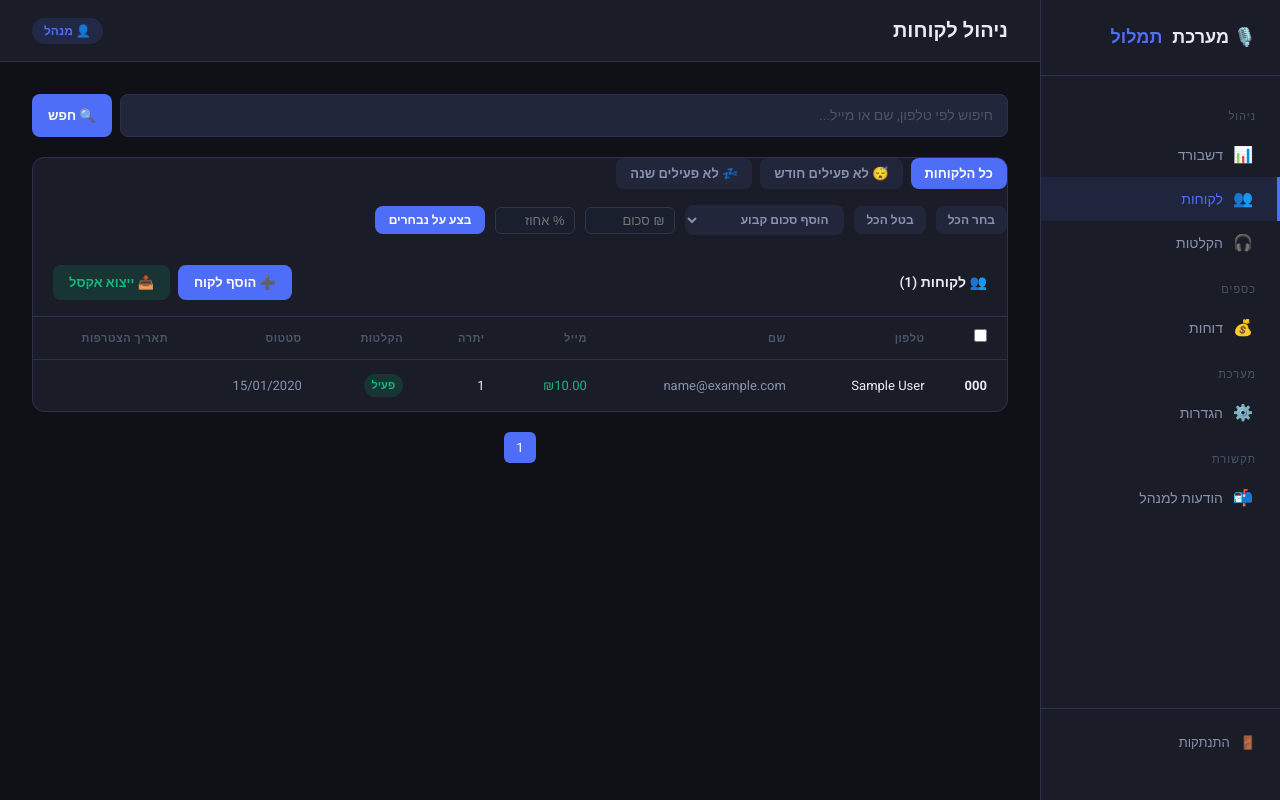
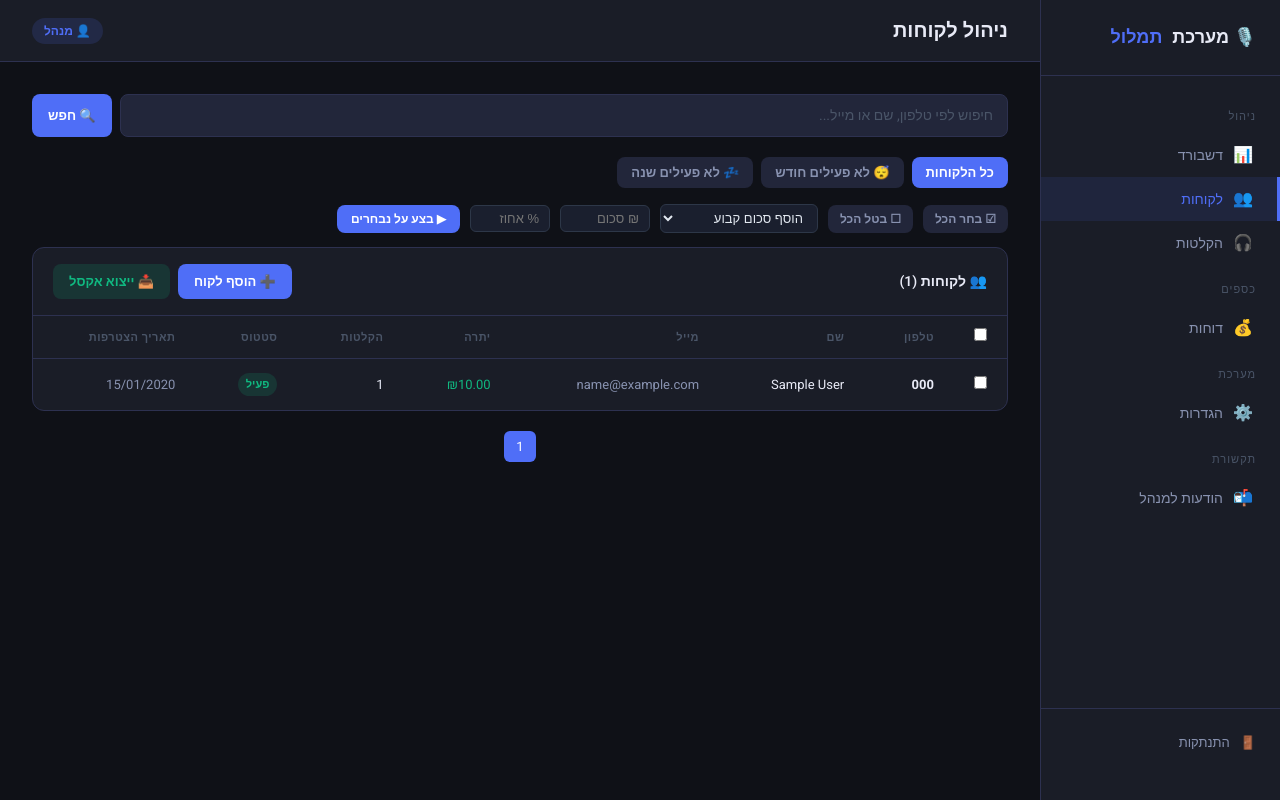
Before and after one commit to saryDavidovich/phone-transcription, a Flask app: page /admin/customers in a window 1280 px wide. Run offline with Flask 3, Linux system fonts and the light colour scheme; a user stored in the database is signed in; tables that the repository leaves empty hold one stand-in row (values such as "Sample post").

Commit message:
Enhance customer management UI and functionality
Updated customer management page with improved filtering and selection functionality.

```diff
--- a/templates/admin/customers.html
+++ b/templates/admin/customers.html
@@ -1,42 +1,39 @@
 {% extends 'admin/base.html' %}
-{% block title %}לקוחות</form>
-<script>
-function selectAll() { document.querySelectorAll('.row-check').forEach(c => c.checked = true); }
-function deselectAll() { document.querySelectorAll('.row-check').forEach(c => c.checked = false); }
-function toggleAll(cb) { document.querySelectorAll('.row-check').forEach(c => c.checked = cb.checked); }
-</script>
-{% endblock %}
+{% block title %}לקוחות{% endblock %}
 {% block page_title %}ניהול לקוחות{% endblock %}
 {% block content %}
+
 <div class="search-bar">
   <form method="GET" style="display:flex;gap:8px;width:100%">
     <input class="form-input" name="q" value="{{ search }}" placeholder="חיפוש לפי טלפון, שם או מייל...">
     <button class="btn btn-primary" type="submit">🔍 חפש</button>
   </form>
 </div>
-<div class="table-card">
-  <!-- סינון לפי פעילות -->
+
+<!-- סינון לפי פעילות -->
 <div style="display:flex;gap:8px;margin-bottom:16px;flex-wrap:wrap">
   <a href="/admin/customers" class="btn {% if not active_filter %}btn-primary{% else %}btn-ghost{% endif %}" style="font-size:13px;padding:6px 14px">כל הלקוחות</a>
-  <a href="/admin/customers/filter?filter=inactive_month" class="btn {% if active_filter=='inactive_month' %}btn-primary{% else %}btn-ghost{% endif %}" style="font-size:13px;padding:6px 14px">😴 לא פעילים חודש</a>
-  <a href="/admin/customers/filter?filter=inactive_year" class="btn {% if active_filter=='inactive_year' %}btn-primary{% else %}btn-ghost{% endif %}" style="font-size:13px;padding:6px 14px">💤 לא פעילים שנה</a>
+  <a href="/admin/customers-filter?filter=inactive_month" class="btn {% if active_filter=='inactive_month' %}btn-primary{% else %}btn-ghost{% endif %}" style="font-size:13px;padding:6px 14px">😴 לא פעילים חודש</a>
+  <a href="/admin/customers-filter?filter=inactive_year" class="btn {% if active_filter=='inactive_year' %}btn-primary{% else %}btn-ghost{% endif %}" style="font-size:13px;padding:6px 14px">💤 לא פעילים שנה</a>
 </div>
 
-<!-- פעולות מרובות -->
+<!-- טופס פעולות מרובות -->
 <form method="POST" action="/admin/customers/bulk-action" id="bulkForm">
+
 <div style="display:flex;gap:10px;margin-bottom:14px;align-items:center;flex-wrap:wrap">
-  <button type="button" onclick="selectAll()" class="btn btn-ghost" style="font-size:12px;padding:5px 12px">בחר הכל</button>
-  <button type="button" onclick="deselectAll()" class="btn btn-ghost" style="font-size:12px;padding:5px 12px">בטל הכל</button>
-  <select name="action" class="btn btn-ghost" style="font-size:12px;padding:5px 12px;cursor:pointer">
+  <button type="button" onclick="selectAll()" class="btn btn-ghost" style="font-size:12px;padding:5px 12px">☑ בחר הכל</button>
+  <button type="button" onclick="deselectAll()" class="btn btn-ghost" style="font-size:12px;padding:5px 12px">☐ בטל הכל</button>
+  <select name="action" style="padding:5px 10px;border-radius:6px;border:1px solid #2d3748;background:#1a1f2e;color:#e2e8f0;font-size:13px">
     <option value="add_amount">הוסף סכום קבוע</option>
     <option value="add_percent">הוסף אחוזים מהיתרה</option>
   </select>
   <input type="number" name="amount" placeholder="₪ סכום" step="0.01" min="0" style="width:90px;padding:5px 10px;border-radius:6px;border:1px solid #2d3748;background:#1a1f2e;color:#e2e8f0;font-size:13px">
   <input type="number" name="percent" placeholder="% אחוז" step="0.1" min="0" style="width:80px;padding:5px 10px;border-radius:6px;border:1px solid #2d3748;background:#1a1f2e;color:#e2e8f0;font-size:13px">
-  <button type="submit" class="btn btn-primary" style="font-size:12px;padding:5px 14px">בצע על נבחרים</button>
+  <button type="submit" class="btn btn-primary" style="font-size:12px;padding:5px 14px">▶ בצע על נבחרים</button>
 </div>
 
-<div class="table-header">
+<div class="table-card">
+  <div class="table-header">
     <span class="table-title">👥 לקוחות ({{ customers.total }})</span>
     <div style="display:flex;gap:8px">
       <a href="/admin/customers/add" class="btn btn-primary">➕ הוסף לקוח</a>
@@ -44,29 +41,65 @@ function toggleAll(cb) { document.querySelectorAll('.row-check').forEach(c => c.
     </div>
   </div>
   <table>
-    <thead><tr>
-      <th style="width:30px"><input type="checkbox" onchange="toggleAll(this)"></th><th>טלפון</th><th>שם</th><th>מייל</th><th>יתרה</th><th>הקלטות</th><th>סטטוס</th><th>תאריך הצטרפות</th>
-    </tr></thead>
+    <thead>
+      <tr>
+        <th style="width:36px;text-align:center">
+          <input type="checkbox" id="checkAll" onchange="toggleAll(this)" title="בחר הכל">
+        </th>
+        <th>טלפון</th>
+        <th>שם</th>
+        <th>מייל</th>
+        <th>יתרה</th>
+        <th>הקלטות</th>
+        <th>סטטוס</th>
+        <th>תאריך הצטרפות</th>
+      </tr>
+    </thead>
     <tbody>
       {% for c in customers.items %}
-      <tr onclick="location='/admin/customers/{{c.id}}'" style="cursor:pointer">
-        <td><strong>{{ c.phone }}</strong></td>
-        <td>{{ c.name or '—' }}</td>
-        <td style="color:#8892b0">{{ c.email or '—' }}</td>
-        <td style="color:{% if c.balance < 5 %}#ef4444{% else %}#10b981{% endif %}">₪{{ "%.2f"|format(c.balance) }}</td>
-        <td>{{ c.recordings|length }}</td>
-        <td>{% if c.is_blocked %}<span class="badge badge-red">חסום</span>{% else %}<span class="badge badge-green">פעיל</span>{% endif %}</td>
-        <td style="color:#8892b0">{{ c.created_at.strftime('%d/%m/%Y') }}</td>
+      <tr>
+        <td style="text-align:center" onclick="event.stopPropagation()">
+          <input type="checkbox" name="customer_ids" value="{{ c.id }}" class="row-check">
+        </td>
+        <td onclick="location='/admin/customers/{{c.id}}'" style="cursor:pointer"><strong>{{ c.phone }}</strong></td>
+        <td onclick="location='/admin/customers/{{c.id}}'" style="cursor:pointer">{{ c.name or '—' }}</td>
+        <td onclick="location='/admin/customers/{{c.id}}'" style="cursor:pointer;color:#8892b0">{{ c.email or '—' }}</td>
+        <td onclick="location='/admin/customers/{{c.id}}'" style="cursor:pointer;color:{% if c.balance < 5 %}#ef4444{% else %}#10b981{% endif %}">₪{{ "%.2f"|format(c.balance) }}</td>
+        <td onclick="location='/admin/customers/{{c.id}}'" style="cursor:pointer">{{ c.recordings|length }}</td>
+        <td onclick="location='/admin/customers/{{c.id}}'" style="cursor:pointer">
+          {% if c.is_blocked %}<span class="badge badge-red">חסום</span>
+          {% else %}<span class="badge badge-green">פעיל</span>{% endif %}
+        </td>
+        <td onclick="location='/admin/customers/{{c.id}}'" style="cursor:pointer;color:#8892b0">{{ c.created_at.strftime('%d/%m/%Y') }}</td>
       </tr>
       {% endfor %}
     </tbody>
   </table>
 </div>
+
+</form>
+
 <div class="pagination">
   {% for p in customers.iter_pages() %}
     {% if p %}
-      <a href="?page={{ p }}{% if search %}&q={{ search }}{% endif %}" class="page-btn {% if p == customers.page %}active{% endif %}">{{ p }}</a>
+      <a href="?page={{ p }}{% if search %}&q={{ search }}{% endif %}{% if active_filter %}&filter={{ active_filter }}{% endif %}"
+         class="page-btn {% if p == customers.page %}active{% endif %}">{{ p }}</a>
     {% endif %}
   {% endfor %}
 </div>
+
+<script>
+function selectAll() {
+  document.querySelectorAll('.row-check').forEach(c => c.checked = true);
+  document.getElementById('checkAll').checked = true;
+}
+function deselectAll() {
+  document.querySelectorAll('.row-check').forEach(c => c.checked = false);
+  document.getElementById('checkAll').checked = false;
+}
+function toggleAll(cb) {
+  document.querySelectorAll('.row-check').forEach(c => c.checked = cb.checked);
+}
+</script>
+
 {% endblock %}
```
